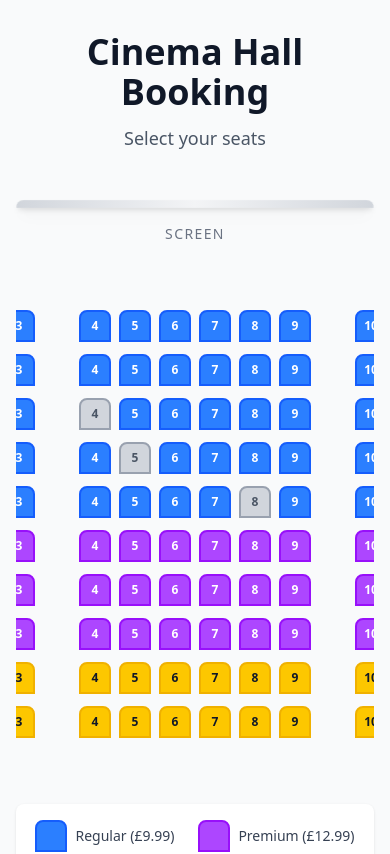
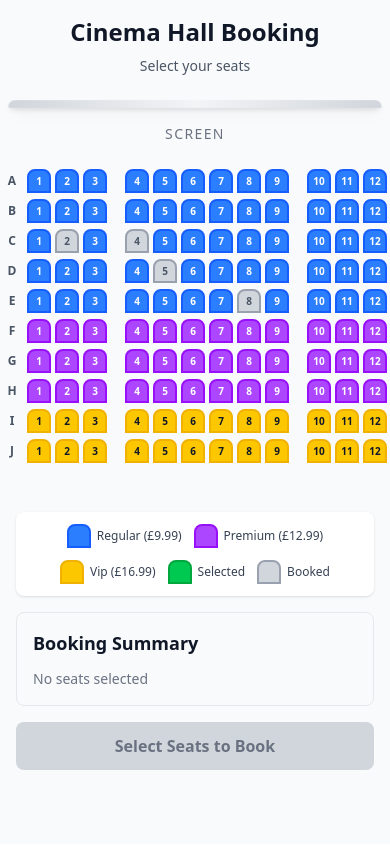
Before and after one commit to RogeMateos/cinema-seat-booking, a React (Vite) app: page / in a window 390 px wide. Shown: the top 854 px of the page. Built offline with nearby package versions, Linux system fonts and the light colour scheme.

Commit message:
Adding claude md file and also fixing mobile part

```diff
--- a/src/components/CinemaSeatBooking/CinemaSeatBooking.jsx
+++ b/src/components/CinemaSeatBooking/CinemaSeatBooking.jsx
@@ -235,7 +235,7 @@ function CinemaSeatBooking({
    * Get appropriate className for seat based on its state
    */
   const getSeatClassName = (seat) => {
-    const baseClasses = 'w-8 h-8 sm:w-10 sm:h-10 lg:w-12 lg:h-12 m-0.5 rounded-t-lg border-2 cursor-pointer transition-all duration-200 flex items-center justify-center text-xs sm:text-sm font-bold';
+    const baseClasses = 'w-6 h-6 sm:w-8 sm:h-8 md:w-10 md:h-10 lg:w-12 lg:h-12 m-px sm:m-0.5 rounded-t-lg border-2 cursor-pointer transition-all duration-200 flex items-center justify-center text-[10px] sm:text-xs md:text-sm font-bold';
 
     if (seat.status === 'booked') {
       return `${baseClasses} bg-gray-300 border-gray-400 text-gray-600 cursor-not-allowed`;
@@ -286,20 +286,20 @@ function CinemaSeatBooking({
   };
 
   return (
-    <div className="min-h-screen bg-gray-50 py-8 px-4">
+    <div className="min-h-screen bg-gray-50 py-4 sm:py-8 px-2 sm:px-4">
       <div className="max-w-6xl mx-auto">
         {/* Title Section */}
-        <div className="text-center mb-12">
-          <h1 className="text-4xl md:text-5xl font-bold text-gray-900 mb-3">
+        <div className="text-center mb-6 sm:mb-12">
+          <h1 className="text-2xl sm:text-4xl md:text-5xl font-bold text-gray-900 mb-2 sm:mb-3">
             {title}
           </h1>
-          <p className="text-lg md:text-xl text-gray-600">
+          <p className="text-sm sm:text-lg md:text-xl text-gray-600">
             {subtitle}
           </p>
         </div>
 
         {/* Cinema Screen */}
-        <div className="flex flex-col items-center mb-16">
+        <div className="flex flex-col items-center mb-6 sm:mb-12">
           <div className="w-full max-w-4xl mb-4">
             <div className="h-2 bg-gradient-to-r from-gray-300 via-gray-100 to-gray-300 rounded-t-full shadow-lg transform perspective-1000"
                  style={{
@@ -314,37 +314,37 @@ function CinemaSeatBooking({
         </div>
 
         {/* Seat Map */}
-        <div className="flex justify-center overflow-x-auto pb-8">
-          <div className="inline-block">
-            <div className="flex flex-col gap-2">
+        <div className="flex justify-center overflow-x-auto pb-8 px-2 sm:px-0 -mx-4 sm:mx-0">
+          <div className="inline-block min-w-fit px-2 sm:px-0">
+            <div className="flex flex-col gap-1 sm:gap-2">
               {seats.map((seatRow, rowIndex) => {
                 const rowLetter = String.fromCharCode(65 + rowIndex);
                 const firstAisle = layout.aislePositions[0];
                 const secondAisle = layout.aislePositions[1];
 
                 return (
-                  <div key={rowLetter} className="flex items-center gap-2">
-                    <div className="w-8 text-center font-bold text-gray-600 text-sm">
+                  <div key={rowLetter} className="flex items-center gap-1 sm:gap-2">
+                    <div className="w-5 sm:w-8 text-center font-bold text-gray-600 text-xs sm:text-sm flex-shrink-0">
                       {rowLetter}
                     </div>
 
-                    <div className="flex gap-1">
+                    <div className="flex gap-0.5 sm:gap-1">
                       {renderSeatSection(seatRow, 0, firstAisle, rowIndex)}
                     </div>
 
-                    <div className="w-6 md:w-8"></div>
+                    <div className="w-2 sm:w-4 md:w-6 flex-shrink-0"></div>
 
-                    <div className="flex gap-1">
+                    <div className="flex gap-0.5 sm:gap-1">
                       {renderSeatSection(seatRow, firstAisle, secondAisle, rowIndex)}
                     </div>
 
-                    <div className="w-6 md:w-8"></div>
+                    <div className="w-2 sm:w-4 md:w-6 flex-shrink-0"></div>
 
-                    <div className="flex gap-1">
+                    <div className="flex gap-0.5 sm:gap-1">
                       {renderSeatSection(seatRow, secondAisle, layout.seatsPerRow, rowIndex)}
                     </div>
 
-                    <div className="w-8 text-center font-bold text-gray-600 text-sm">
+                    <div className="hidden sm:block w-8 text-center font-bold text-gray-600 text-sm flex-shrink-0">
                       {rowLetter}
                     </div>
                   </div>
@@ -355,9 +355,9 @@ function CinemaSeatBooking({
         </div>
 
         {/* Seat Legend */}
-        <div className="flex justify-center mt-8 mb-6">
-          <div className="bg-white p-4 rounded-lg shadow-sm">
-            <div className="flex flex-wrap items-center justify-center gap-6">
+        <div className="flex justify-center mt-4 sm:mt-8 mb-4 sm:mb-6 px-2">
+          <div className="bg-white p-3 sm:p-4 rounded-lg shadow-sm w-full max-w-2xl">
+            <div className="flex flex-wrap items-center justify-center gap-3 sm:gap-6">
               {Object.entries(seatTypes).map(([type, config], index) => {
                 const color = COLORS[index % COLORS.length];
                 const colorClasses = getColorClass(color);
@@ -365,9 +365,9 @@ function CinemaSeatBooking({
                 return (
                   <div key={type} className="flex items-center">
                     <div
-                      className={`w-8 h-8 border-2 rounded-t-lg mr-2 ${colorClasses.bg} ${colorClasses.border}`}
+                      className={`w-6 h-6 sm:w-8 sm:h-8 border-2 rounded-t-lg mr-1.5 sm:mr-2 flex-shrink-0 ${colorClasses.bg} ${colorClasses.border}`}
                     ></div>
-                    <span className="text-sm font-medium text-gray-700">
+                    <span className="text-xs sm:text-sm font-medium text-gray-700">
                       {type.charAt(0).toUpperCase() + type.slice(1)} ({currency}{config.price})
                     </span>
                   </div>
@@ -375,22 +375,22 @@ function CinemaSeatBooking({
               })}
 
               <div className="flex items-center">
-                <div className="w-8 h-8 border-2 rounded-t-lg mr-2 bg-green-500 border-green-600"></div>
-                <span className="text-sm font-medium text-gray-700">Selected</span>
+                <div className="w-6 h-6 sm:w-8 sm:h-8 border-2 rounded-t-lg mr-1.5 sm:mr-2 flex-shrink-0 bg-green-500 border-green-600"></div>
+                <span className="text-xs sm:text-sm font-medium text-gray-700">Selected</span>
               </div>
 
               <div className="flex items-center">
-                <div className="w-8 h-8 border-2 rounded-t-lg mr-2 bg-gray-300 border-gray-400"></div>
-                <span className="text-sm font-medium text-gray-700">Booked</span>
+                <div className="w-6 h-6 sm:w-8 sm:h-8 border-2 rounded-t-lg mr-1.5 sm:mr-2 flex-shrink-0 bg-gray-300 border-gray-400"></div>
+                <span className="text-xs sm:text-sm font-medium text-gray-700">Booked</span>
               </div>
             </div>
           </div>
         </div>
 
         {/* Booking Summary */}
-        <div className="flex justify-center mb-6">
-          <div className="w-full max-w-md bg-gray-50 rounded-lg p-6 border border-gray-200">
-            <h3 className="text-xl font-bold text-gray-900 mb-4">Booking Summary</h3>
+        <div className="flex justify-center mb-4 sm:mb-6 px-2">
+          <div className="w-full max-w-md bg-gray-50 rounded-lg p-4 sm:p-6 border border-gray-200">
+            <h3 className="text-lg sm:text-xl font-bold text-gray-900 mb-3 sm:mb-4">Booking Summary</h3>
 
             {selectedSeats.length === 0 ? (
               <p className="text-sm text-gray-500">No seats selected</p>
@@ -420,12 +420,12 @@ function CinemaSeatBooking({
         </div>
 
         {/* Book Now Button */}
-        <div className="flex justify-center mt-8">
+        <div className="flex justify-center mt-4 sm:mt-8 px-2">
           <button
             onClick={handleBooking}
             disabled={selectedSeats.length === 0}
             className={`
-              w-full max-w-md px-8 py-4 rounded-lg font-bold text-lg
+              w-full max-w-md px-6 sm:px-8 py-3 sm:py-4 rounded-lg font-bold text-base sm:text-lg
               transition-all duration-200 transform
               ${selectedSeats.length === 0
                 ? 'bg-gray-300 text-gray-500 cursor-not-allowed'
```
Also changed, not shown: 1 other file (tests, documents, lock files or other folders).
